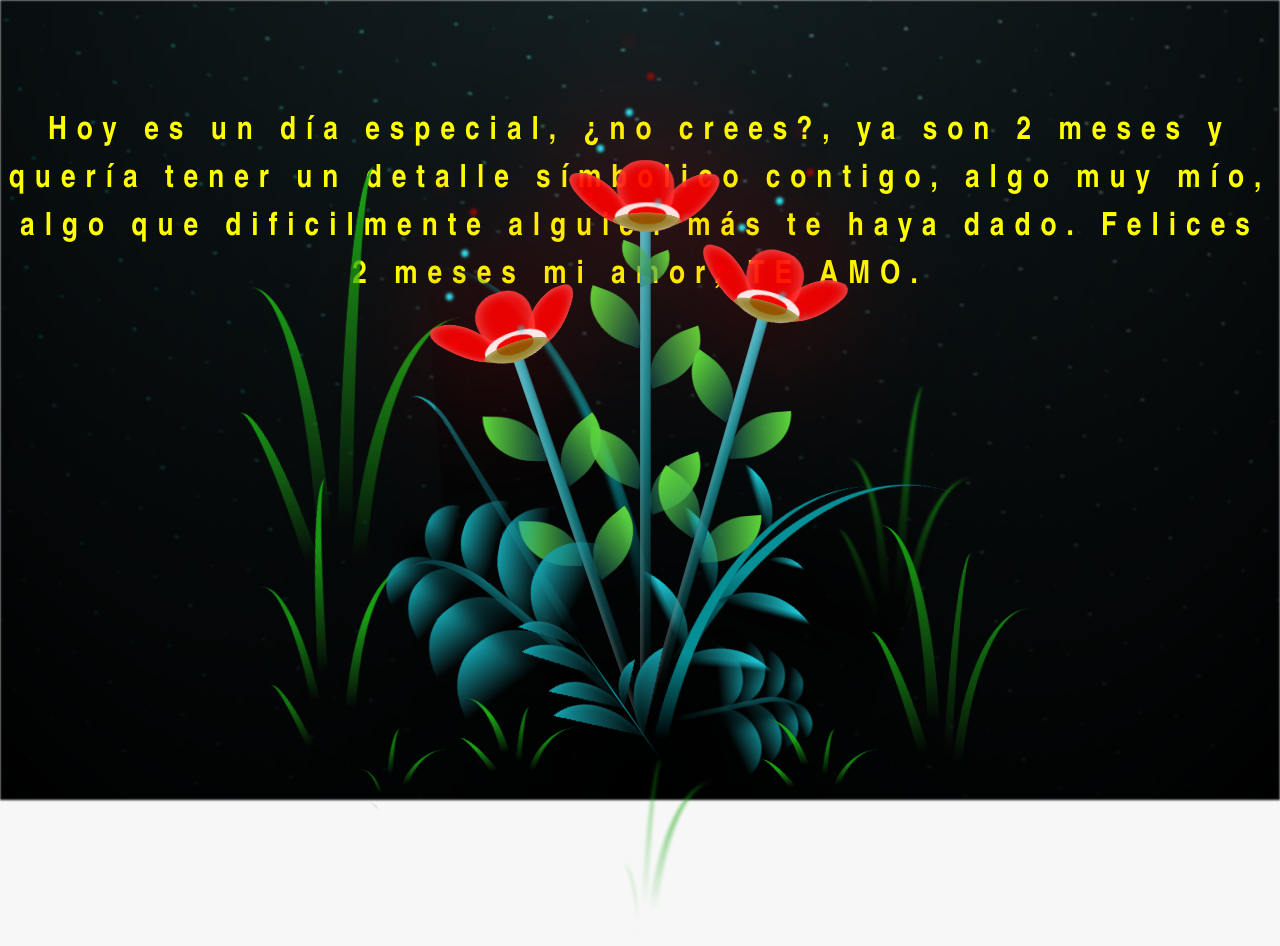
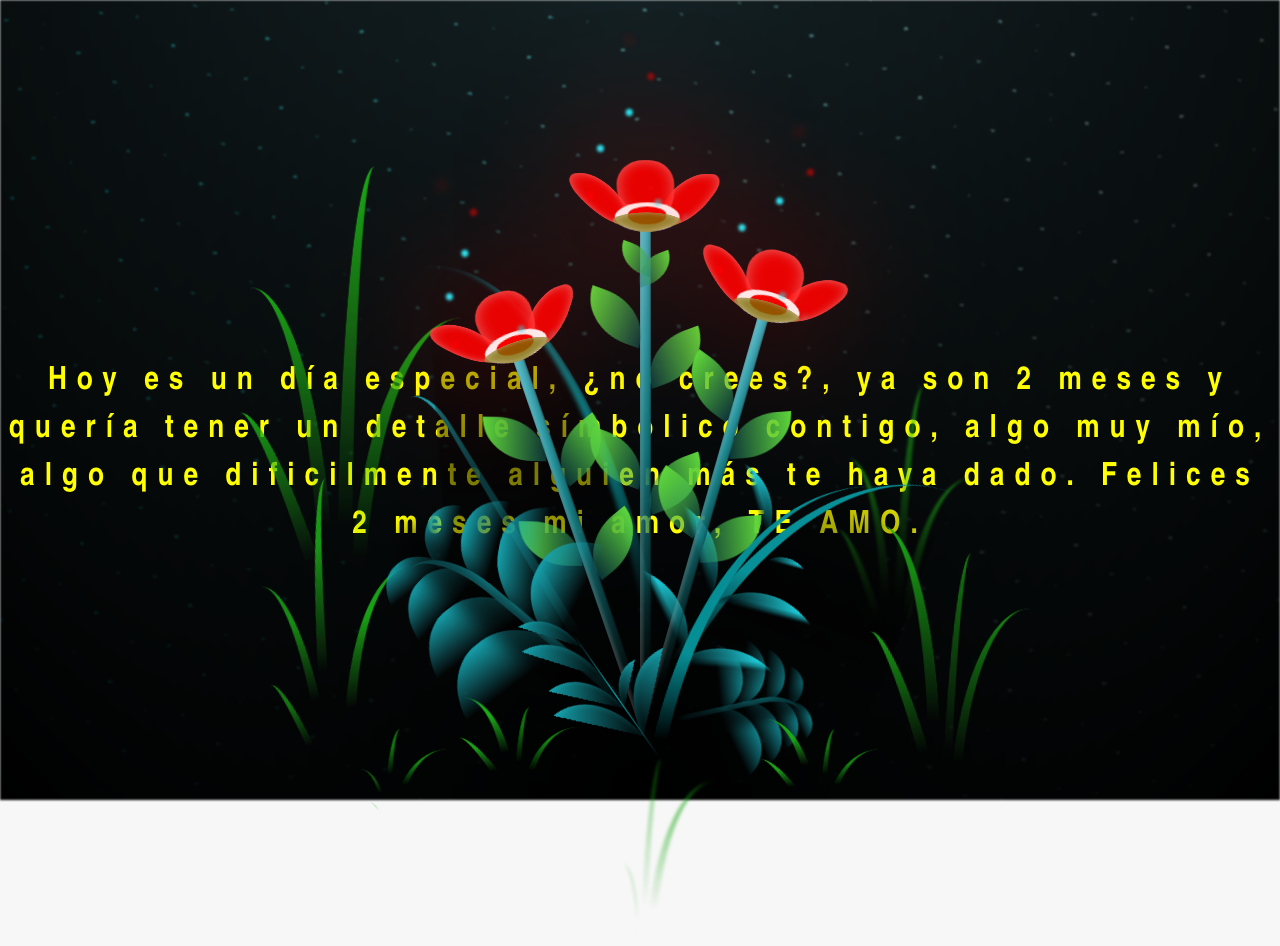
Before and after one commit to akahard13/jodienda, a plain HTML site: page index.html in a window 1280 px wide. Drawn offline with Linux system fonts and the light colour scheme.

Commit message:
improves

```diff
--- a/css/main.css
+++ b/css/main.css
@@ -39,7 +39,7 @@ body {
 
 }
 .titulo {
-  margin-bottom: 500px;
+  margin-bottom: 250px;
   font-family: "Arial Narrow", Arial, sans-serif;
   color: yellow;
   position: absolute;
```
